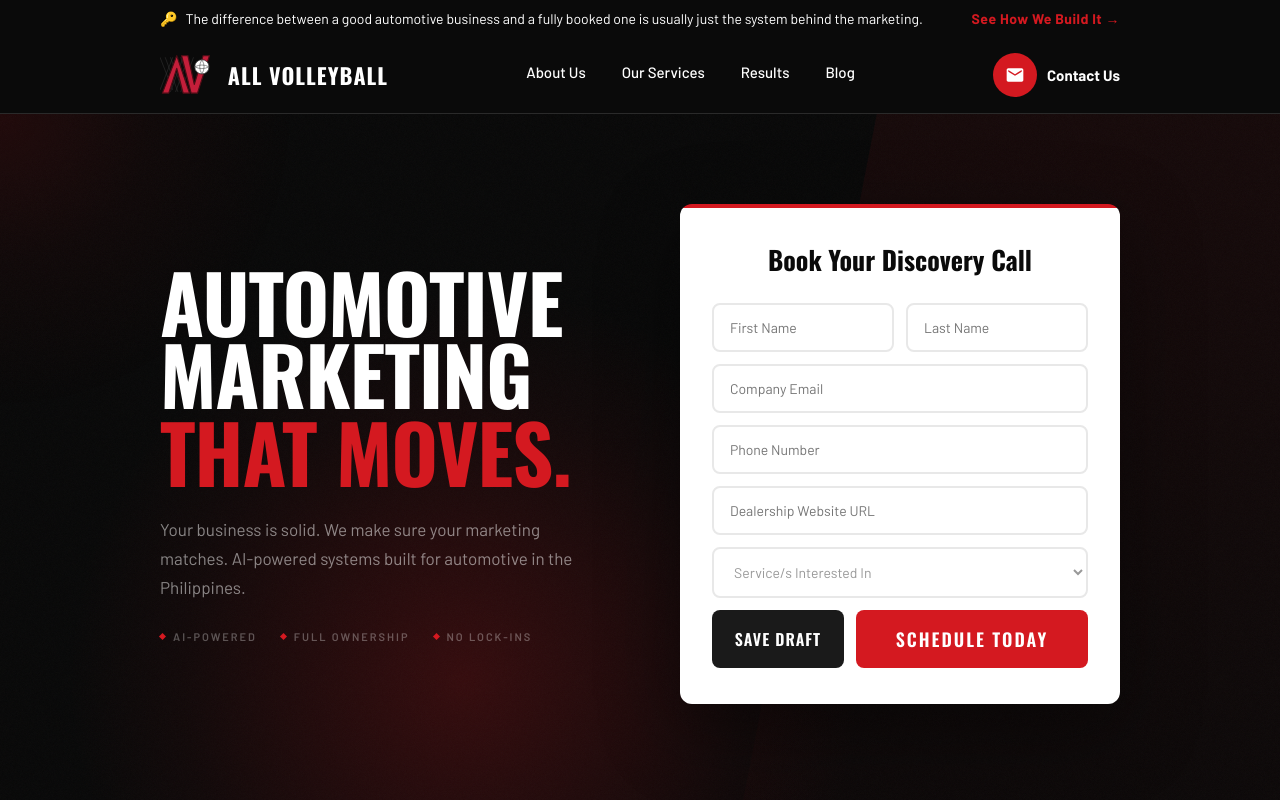
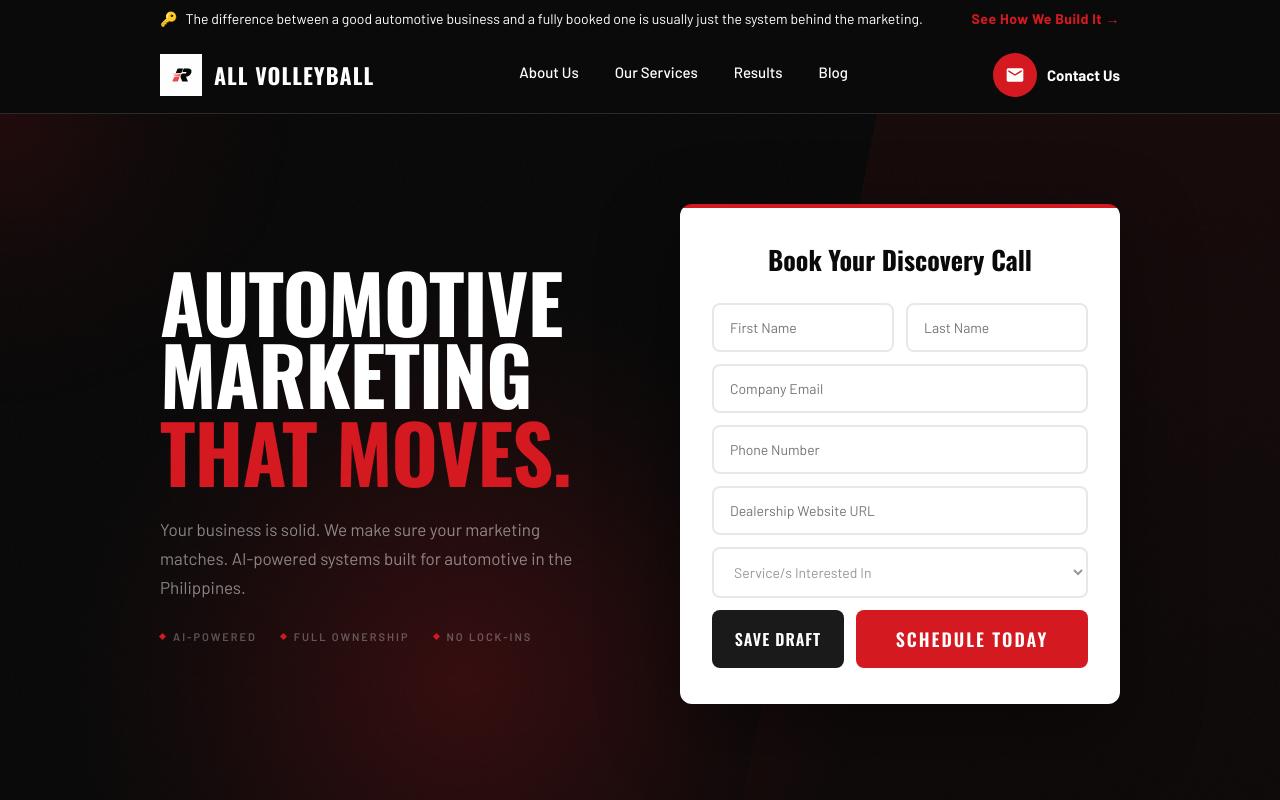
Before and after one commit to richardbiticon/redline-marketing, a React (Vite) app: page / in a window 1280 px wide. Shown: the top 800 px of the page. Built offline with nearby package versions, Linux system fonts and the light colour scheme.

Commit message:
Update logo to use new SVG design
Replace the inline SVG logo component with the new logo from
"Untitled design (3).svg", served as an image from public/logo.svg.

https://claude.ai/code/session_01WodzVZyTLskawiSSAynwev

```diff
--- a/src/App.jsx
+++ b/src/App.jsx
@@ -118,35 +118,9 @@ const Reveal = ({ children, delay = 0, style = {} }) => {
   );
 };
 
-// --- LOGO COMPONENT (All Volleyball AV mark) ---
+// --- LOGO COMPONENT ---
 const Logo = ({ size = 42 }) => (
-  <svg viewBox="0 0 140 105" width={size * 1.33} height={size} xmlns="http://www.w3.org/2000/svg">
-    {/* Volleyball net - crosshatch pattern behind letters */}
-    <g stroke="#555" strokeWidth="1.4" fill="none" opacity="0.55">
-      <line x1="0" y1="90" x2="32" y2="8"/>
-      <line x1="13" y1="95" x2="45" y2="8"/>
-      <line x1="26" y1="95" x2="58" y2="8"/>
-      <line x1="39" y1="95" x2="71" y2="8"/>
-      <line x1="52" y1="95" x2="84" y2="8"/>
-      <line x1="0" y1="8" x2="32" y2="90"/>
-      <line x1="13" y1="8" x2="45" y2="95"/>
-      <line x1="26" y1="8" x2="58" y2="95"/>
-      <line x1="39" y1="8" x2="71" y2="95"/>
-      <line x1="52" y1="8" x2="84" y2="95"/>
-    </g>
-    {/* Letter A - bold, no crossbar */}
-    <path d="M42,4 L6,98 L22,98 L42,36 L58,98 L74,98 Z"
-          fill="#C41E3A" stroke="#4A0D15" strokeWidth="3" strokeLinejoin="round"/>
-    {/* Letter V - bold, overlapping */}
-    <path d="M54,4 L78,98 L94,98 L124,4 L108,4 L86,76 L70,4 Z"
-          fill="#C41E3A" stroke="#4A0D15" strokeWidth="3" strokeLinejoin="round"/>
-    {/* Volleyball */}
-    <circle cx="105" cy="32" r="18" fill="#FFFFFF" stroke="#333" strokeWidth="2"/>
-    <path d="M105,14 Q94,32 105,50" fill="none" stroke="#444" strokeWidth="1.4"/>
-    <path d="M105,14 Q116,32 105,50" fill="none" stroke="#444" strokeWidth="1.4"/>
-    <path d="M87,32 Q105,23 123,32" fill="none" stroke="#444" strokeWidth="1.4"/>
-    <path d="M87,32 Q105,41 123,32" fill="none" stroke="#444" strokeWidth="1.4"/>
-  </svg>
+  <img src="/logo.svg" alt="Logo" width={size} height={size} style={{ objectFit: "contain" }} />
 );
 
 // --- STYLES ---
```
Also changed, not shown: public/logo.svg (added).
